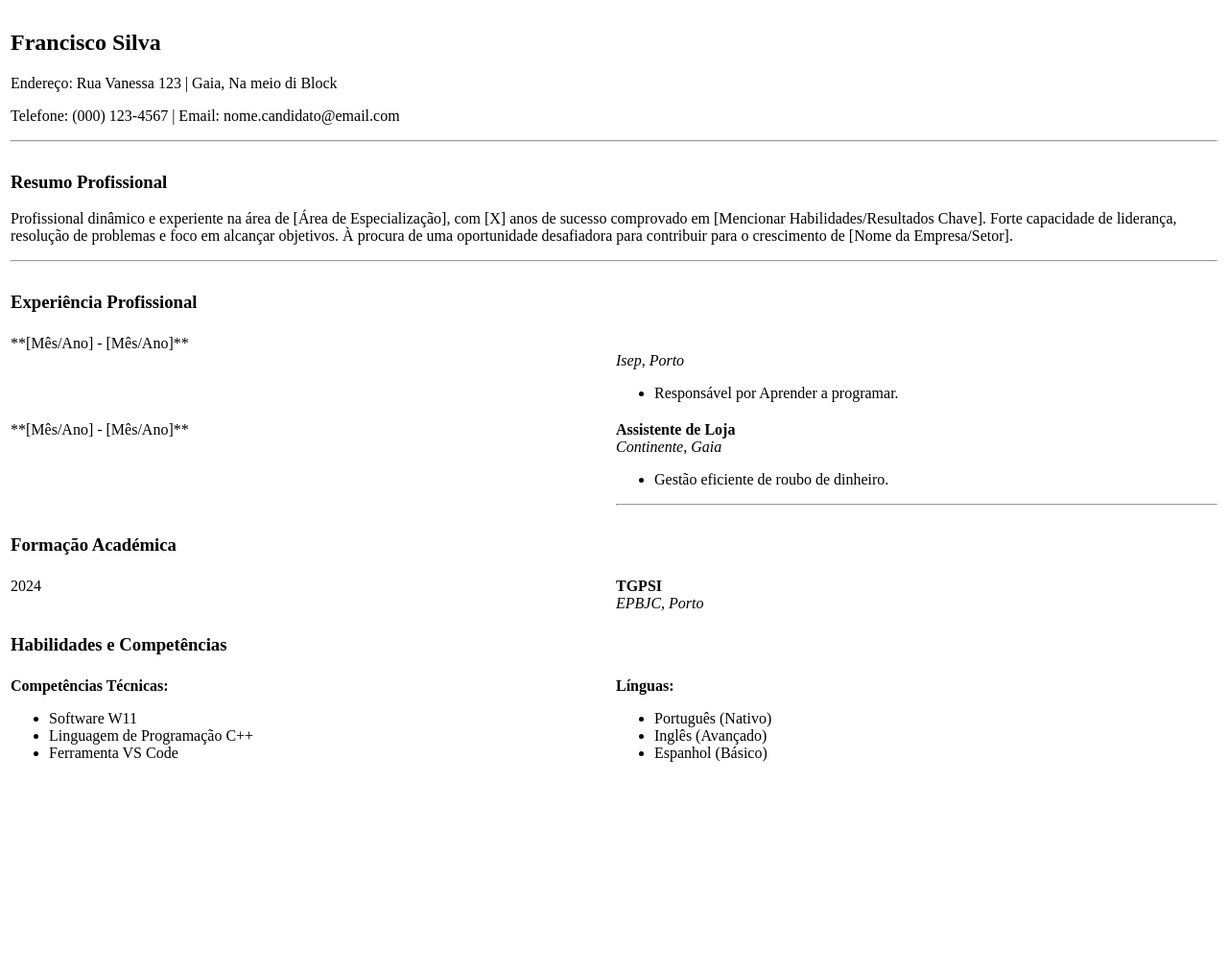
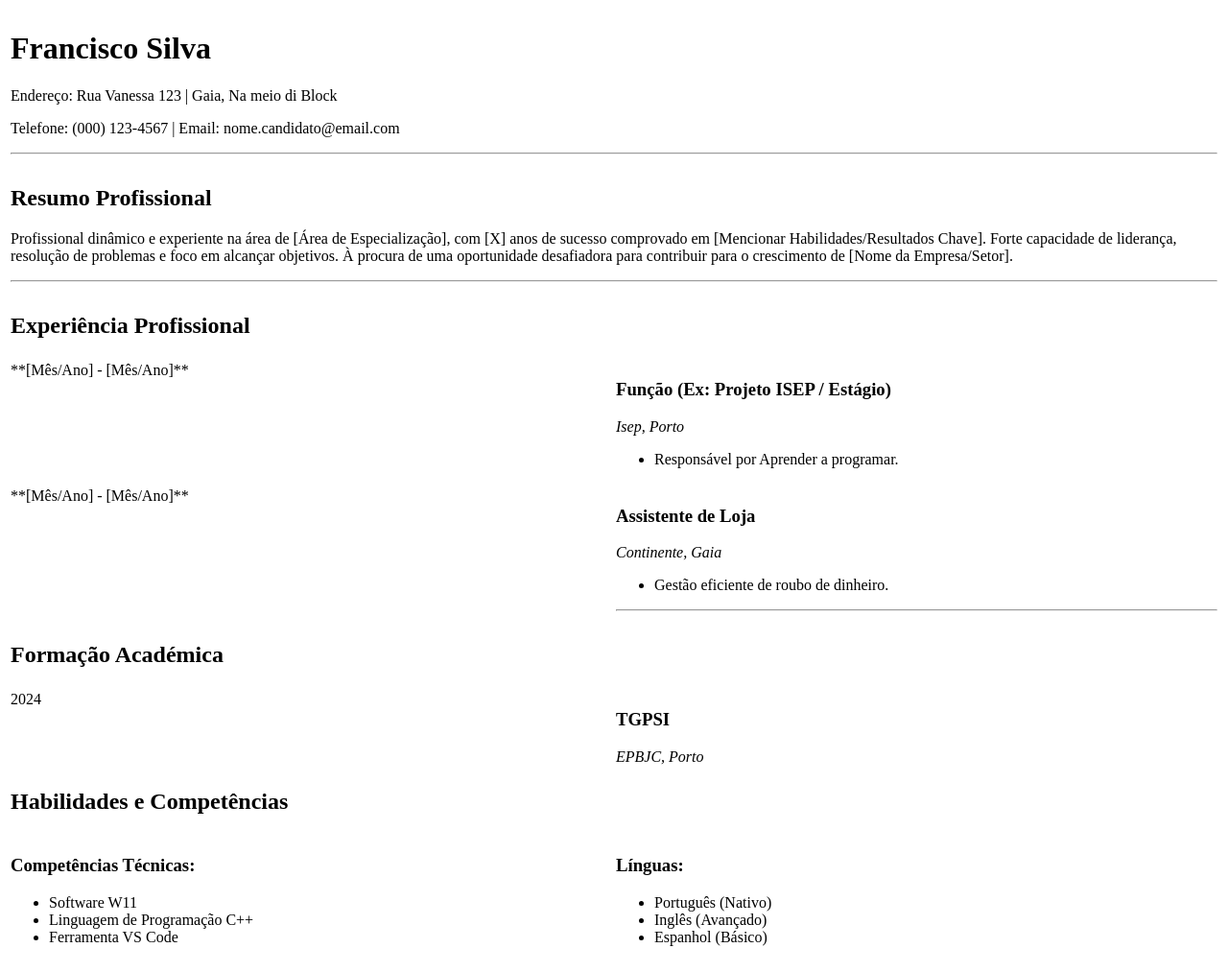
Before and after one commit to FranciscoSilva27/LP1_Ficha_2_ex2, a plain HTML site: page index.html in a window 1280 px wide. Shown: the whole page at 96% size. Before the commit the page ends 821 px from the top, so only its background shows below. Drawn offline with Linux system fonts and the light colour scheme.

Commit message:
alteração feita maluco

```diff
--- a/index.html
+++ b/index.html
@@ -9,7 +9,7 @@
     <table>
   <tr>
     <td colspan="2">
-      <h2>Francisco Silva</h2>
+      <h1>Francisco Silva</h1>
       <p>Endereço: Rua Vanessa 123 | Gaia, Na meio di Block</p>
       <p>Telefone: (000) 123-4567 | Email: nome.candidato@email.com</p>
       <hr>
@@ -18,7 +18,7 @@
 
   <tr>
     <td colspan="2">
-      <h3>Resumo Profissional</h3>
+      <h2>Resumo Profissional</h2>
       <p>Profissional dinâmico e experiente na área de [Área de Especialização], com [X] anos de sucesso comprovado em [Mencionar Habilidades/Resultados Chave]. Forte capacidade de liderança, resolução de problemas e foco em alcançar objetivos. À procura de uma oportunidade desafiadora para contribuir para o crescimento de [Nome da Empresa/Setor].</p>
       <hr>
     </td>
@@ -26,7 +26,7 @@
 
   <tr>
     <td colspan="2">
-      <h3>Experiência Profissional</h3>
+      <h2>Experiência Profissional</h2>
     </td>
   </tr>
 
@@ -35,7 +35,7 @@
       **[Mês/Ano] - [Mês/Ano]**
     </td>
     <td style="width: 70%;">
-      <br>
+      <h3>Função (Ex: Projeto ISEP / Estágio)</h3>
       <em>Isep, Porto</em>
       <ul>
         <li>Responsável por Aprender a programar.</li>
@@ -48,8 +48,7 @@
       **[Mês/Ano] - [Mês/Ano]**
     </td>
     <td style="width: 70%;">
-      <strong>Assistente de Loja</strong>
-      <br>
+      <h3>Assistente de Loja</h3>
       <em>Continente, Gaia</em>
       <ul>
         <li>Gestão eficiente de roubo de dinheiro.</li>
@@ -60,7 +59,7 @@
 
   <tr>
     <td colspan="2">
-      <h3>Formação Académica</h3>
+      <h2>Formação Académica</h2>
     </td>
   </tr>
 
@@ -69,20 +68,20 @@
       2024
     </td>
     <td style="width: 70%;">
-      <strong>TGPSI</strong>
-      <br>
+      <h3>TGPSI</h3>
       <em>EPBJC, Porto</em>
     </td>
   </tr>
+
   <tr>
     <td colspan="2">
-      <h3>Habilidades e Competências</h3>
+      <h2>Habilidades e Competências</h2>
     </td>
   </tr>
 
   <tr>
     <td style="width: 50%; vertical-align: top;">
-      <strong>Competências Técnicas:</strong>
+      <h3>Competências Técnicas:</h3>
       <ul>
         <li>Software W11</li>
         <li>Linguagem de Programação C++</li>
@@ -90,7 +89,7 @@
       </ul>
     </td>
     <td style="width: 50%; vertical-align: top;">
-      <strong>Línguas:</strong>
+      <h3>Línguas:</h3>
       <ul>
         <li>Português (Nativo)</li>
         <li>Inglês (Avançado)</li>
```
